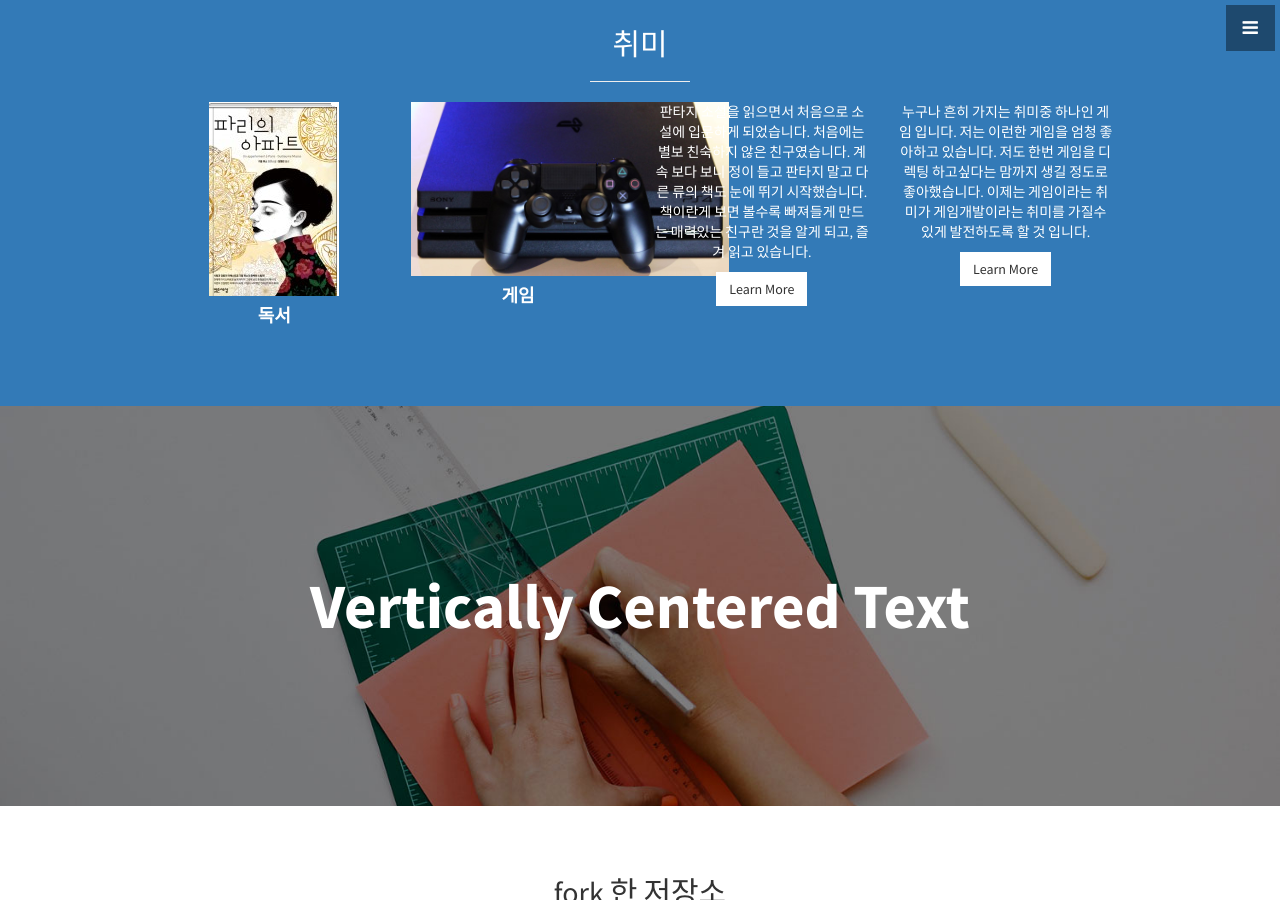
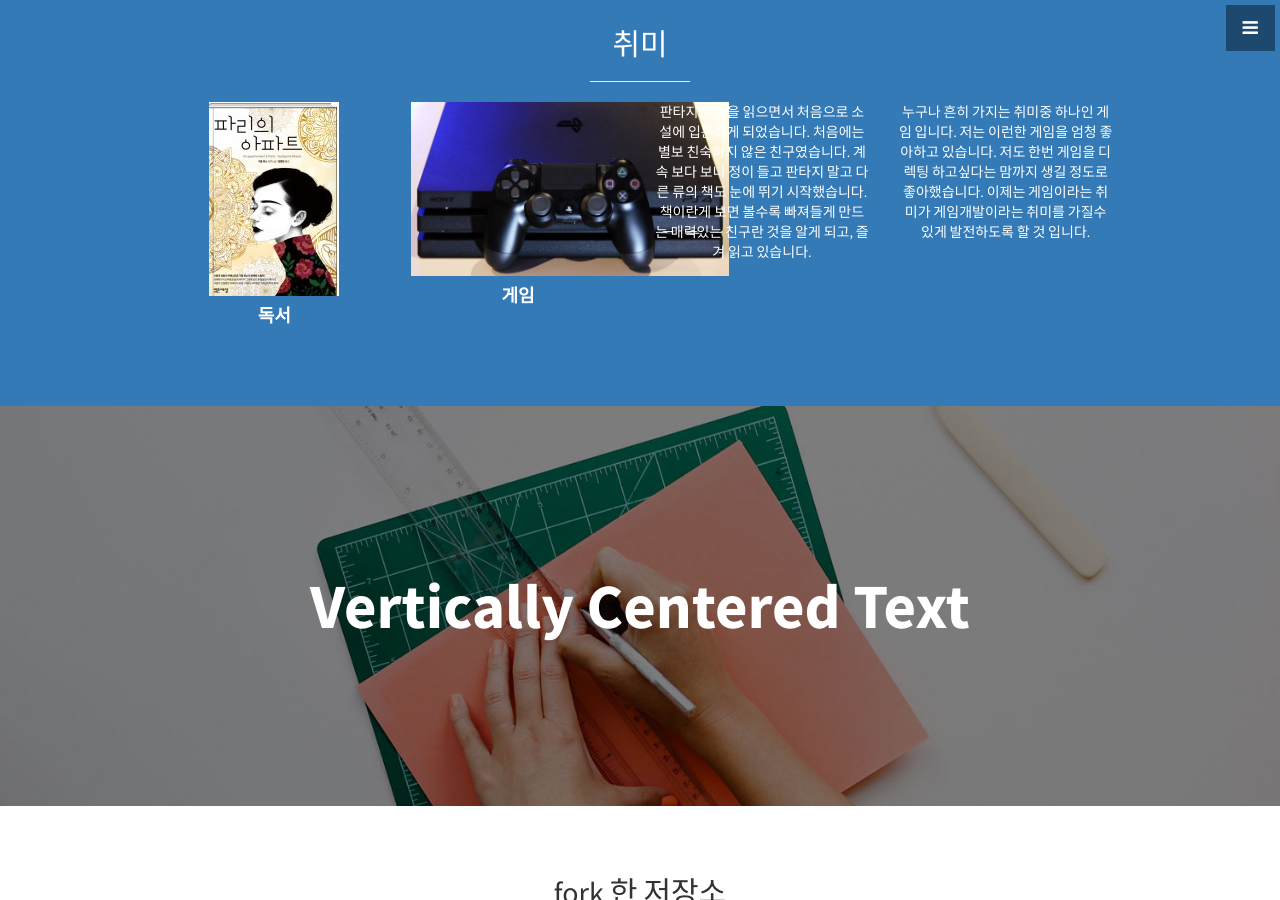
Before and after one commit to hsj3359/hsj3359.github.io, a Jekyll site: the page built from index.html, in a window 1280 px wide and 900 px high, scrolled down 1215 px. Built offline with Jekyll 4.4.1, drawn with Linux system fonts in a browser that asks for light colours.

Commit message:
수정 3

```diff
--- a/_includes/services.html
+++ b/_includes/services.html
@@ -37,12 +37,12 @@
 
 
 
-      <p>판타지 소설을 읽으면서 처음으로 소설에 입문하게 되었습니다.
+    판타지 소설을 읽으면서 처음으로 소설에 입문하게 되었습니다.
       처음에는 별보 친숙하지 않은 친구였습니다. 계속 보다 보니 정이
       들고 판타지 말고 다른 류의 책도 눈에 뛰기 시작했습니다.
     책이란게 보면 볼수록 빠져들게 만드는 매력있는 친구란 것을 알게 되고,
-    즐겨 읽고 있습니다.</p>
-      <a href="#" class="btn btn-light">Learn More</a>
+    즐겨 읽고 있습니다.
+
     </div>
   </div>
   <div class="col-md-3 col-sm-6">
@@ -53,7 +53,7 @@
         저는 이런한 게임을 엄청 좋아하고 있습니다.
         저도 한번 게임을 디렉팅 하고싶다는 맘까지 생길 정도로 좋아했습니다.
       이제는 게임이라는 취미가 게임개발이라는 취미를 가질수 있게 발전하도록 할 것 입니다.</p>
-      <a href="#" class="btn btn-light">Learn More</a>
+
     </div>
   </div>
 
```
